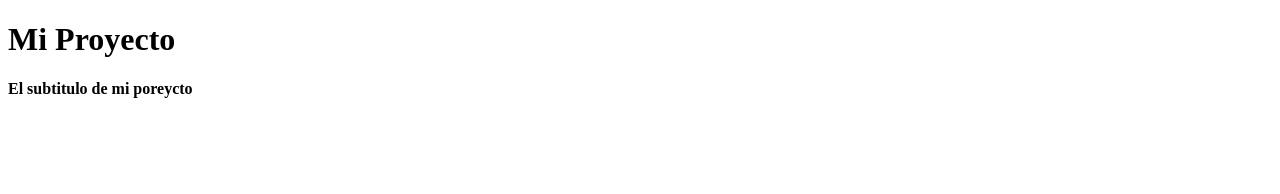
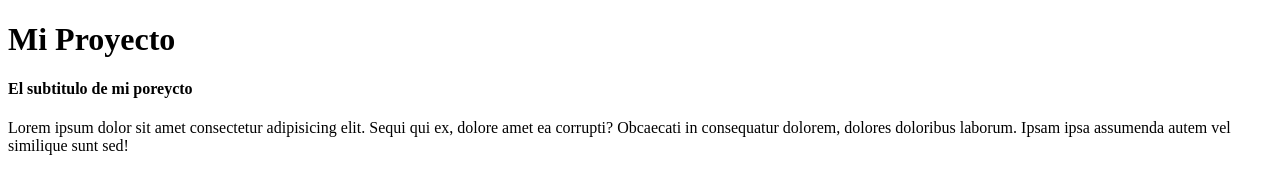
Before and after one commit to JulianBPerez/aprendiendo-git, a plain HTML site: page index.html in a window 1280 px wide. Drawn offline with Linux system fonts and the light colour scheme.

Commit message:
se agregaga parrafo

```diff
--- a/index.html
+++ b/index.html
@@ -22,6 +22,17 @@
 
 
     </section>
+
+
+
+
+    <section class="section-02">
+        <p>Lorem ipsum dolor sit amet consectetur adipisicing elit. Sequi qui ex, dolore amet ea corrupti? Obcaecati in consequatur dolorem, dolores doloribus laborum. Ipsam ipsa assumenda autem vel similique sunt sed!</p>
+
+    </section>
+
+
+
 </main>
 
 
```
